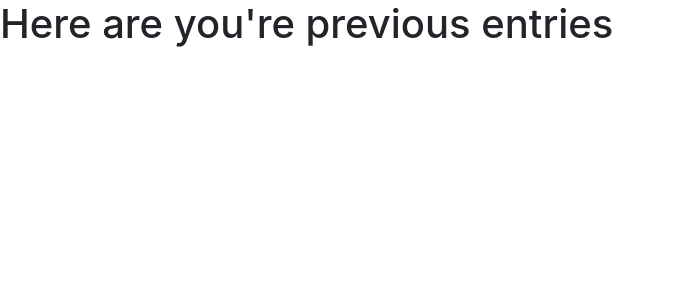
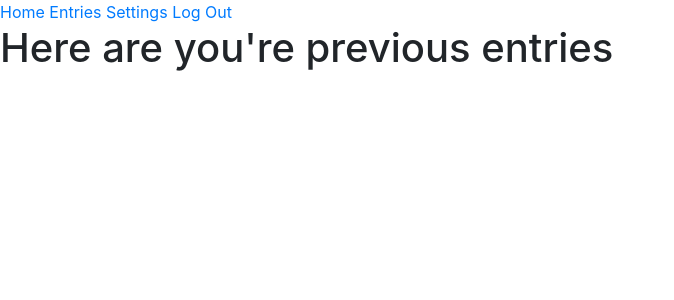
Before and after one commit to cshelton7/My-Daily-Cup, a Flask app: template templates/entries.html in a window 1280 px wide. Shown: the top 300 px of the page, without its empty margins (0-674 px from the left). Run offline with Flask 2, Linux system fonts and the light colour scheme; the template is opened without the code that fills it: values that come from a table or form of the project are taken from there, others are empty; a user stored in the database is signed in; tables that the repository leaves empty hold one stand-in row (values such as "Sample post").

Commit message:
The main changes I made was to the layout of my user entries, and fixed aa glitch with the deletion and adding of an entry

```diff
--- a/app.py
+++ b/app.py
@@ -143,22 +143,11 @@
 @app.route("/view_entries", methods=["GET", "POST"])
 @login_required
 def users_entries():
-    """The following data is fake entries that'll be deleted later
-    when our database is good to go.
-    entries = [
-        {"title": "Great day", "post": "Today was a fantastic from sunrise to sunset"},
-        {"title": "Horrible day", "post": "Today was the worst day of my life, smh"},
-        {
-            "title": "Spontaneous",
-            "post": "Today, me and wife went on an amazing adventure in the wilderness.",
-        },
-    ]
-    Here we will call a method that queries for the
-        entries made by our user from the database. For the time
-        being I'll just use the value from the entries
-        list that I made above
-    """
-    prev_entries = Entry.query.filter_by(current_user.id)
+    ''' When the user enters there entries page, we'll then use this function
+        to display all of their previous entries. '''
+    # The following algorithm in the database functions file
+    prev_entries = get_entries(current_user.id)
+    print(prev_entries[0].timestamp)
     if prev_entries is None:
         flask.flash("Sorry, you have no entries at the moment, please add one.")
         return redirect(flask.url_for("home"))
@@ -177,11 +166,8 @@
         Later I'll replace with a database algorith"""
 
         index = int(flask.request.form["Delete"])
-        # Later, I'll store the following algorithm in another file
-        entry = Entry.query.filter_by(id=index)
-        if entry:
-            db.session.delete(entry)
-            db.session.commit()
+        # The following algorithm in the database functions file
+        deleteEntry(index)
     return flask.redirect(flask.url_for("users_entries"))
 
 
@@ -189,8 +175,8 @@
 def add():
     # new entry object information
     poster = current_user.id
-    title = flask.request.form("title")
-    contents = flask.request.form("entry")
+    title = flask.request.form["title"]
+    contents = flask.request.form["entry"]
 
     newEntry = Entry(
         user=poster, title=title, content=contents, timestamp=datetime.now()
--- a/database_functions.py
+++ b/database_functions.py
@@ -7,7 +7,7 @@
 
 
 def deleteEntry(entry_id):
-    entry = Entry.query.filter_by(id=entry_id)
+    entry = Entry.query.filter_by(id=entry_id).first()
     if entry:
         db.session.delete(entry)
         db.session.commit()
--- a/templates/entries.html
+++ b/templates/entries.html
@@ -14,11 +14,19 @@
                 {% endfor %}
             {% endif %}
         {% endwith %}
-
+        <div id="nav">
+            <a href="{{ url_for('home') }}"> Home</a>
+            <a href="{{ url_for('users_entries') }}"> Entries</a>
+            <a href="{{ url_for('settings') }}"> Settings</a>
+            <a href="{{ url_for('signout') }}"> Log Out</a>
+        </div>
         <h1>Here are you're previous entries</h1>
 
-
         {% for i in range(0,length) : %}
+           {% if (i%2)==0  %}
+            <div class="row">
+           {% endif %}
+                <div class="col">
                     <div class="container p-2 m-5 bg-dark text-white">
                         <form action="/delete_entry" method='POST'>
                             <button type='submit' name="Delete" value={{user_entries[i].id}}> X </button>
@@ -26,6 +34,10 @@
                         <h3>{{user_entries[i].title}}</h3>
                         <p>{{user_entries[i].content}}</p>
                     </div>
+                </div>
+            {% if (i%2)==1  %}
+            </div>
+            {% endif %}
         {% endfor %}
     </body>
 </html>
--- a/templates/home.html
+++ b/templates/home.html
@@ -22,7 +22,7 @@
     </div>
 
     <div id="maincontent">
-        <form action="/addentry" method="POST">
+        <form action="/add_entry" method="POST">
             <input type="text" placeholder="Title" name="title">
             <input type="text" placeholder="How are you feeling today?" name="entry">
             <input type="submit" value="Post">
```
Lines whose indentation alone changed are shown as unchanged.
